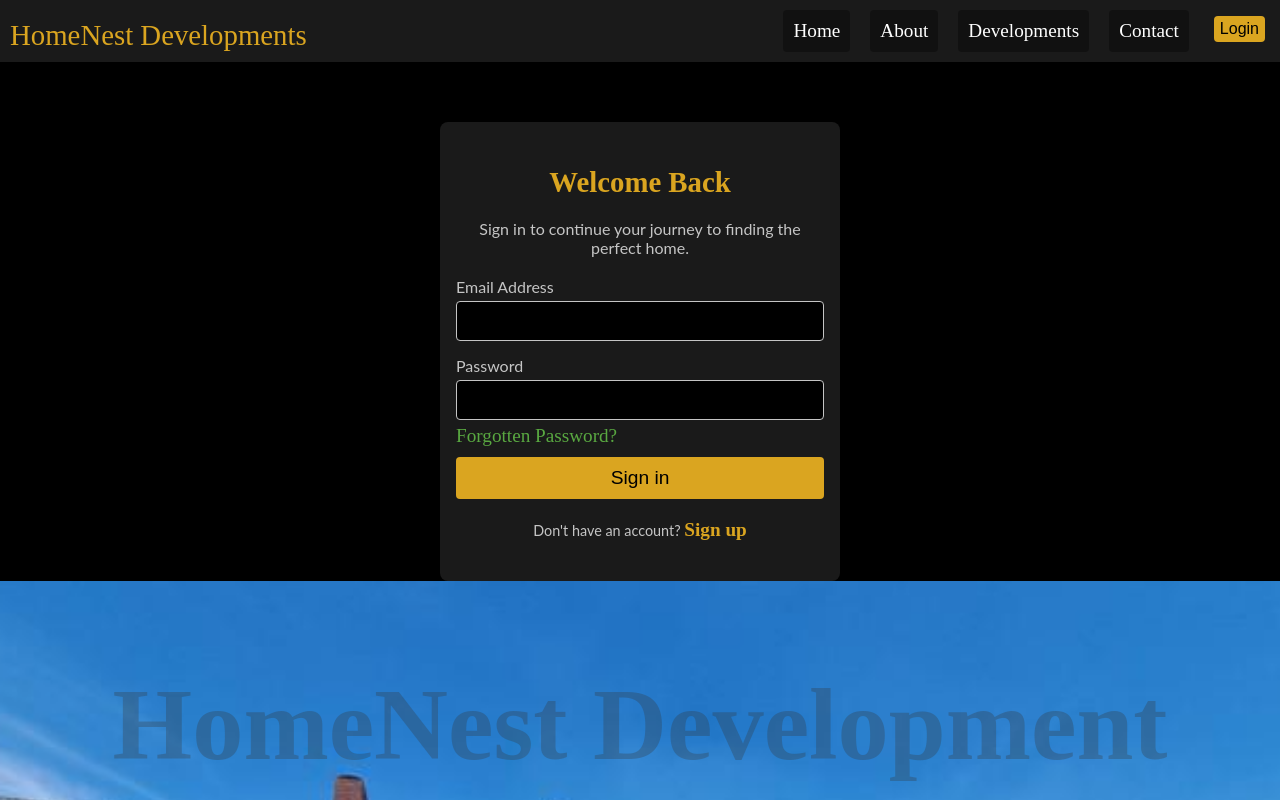
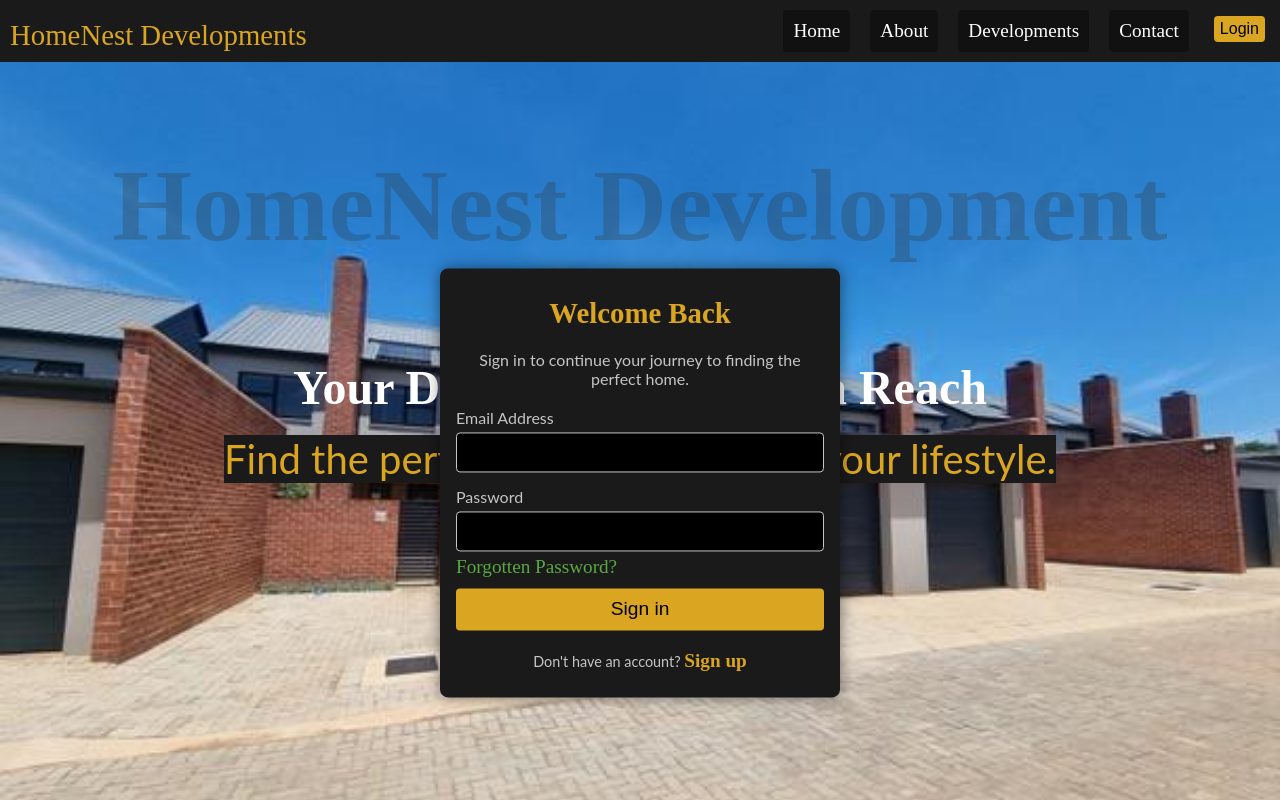
Before and after one commit to Dev-Mfundo/HomeNest-Developments, a React (Vite) app: page / in a window 1280 px wide. Shown: the top 800 px of the page. Built offline with nearby package versions, Linux system fonts and the light colour scheme.

Commit message:
Fixed the forms taking up space that it is absolute modified:   src/App.css modified:   src/index.css

```diff
--- a/src/App.css
+++ b/src/App.css
@@ -525,6 +525,12 @@ footer a:hover {
   justify-content: center;
   align-items: center;
   text-align: center;
+  position: absolute;
+  top: 55%;
+  left: 50%;
+  transform: translate(-50%,-40%);
+  min-width: 300px;
+  z-index: 1000;
 }
 
 .loader {
@@ -543,14 +549,14 @@ footer a:hover {
 }
 .form-container {
   background-color: #1a1a1a;
-  padding: 20px 16px;
+  padding: 5px 16px;
   border-radius: 8px;
   box-shadow: 0px 0px 15px rgba(0, 0, 0, 0.5);
   width: 100%;
   max-width: 400px;
   box-sizing: border-box;
-  position: relative;
   text-align: center;
+
 }
 
 h2 {
--- a/src/index.css
+++ b/src/index.css
@@ -57,7 +57,6 @@ main {
   min-width: 100%;
   display: flex;
   flex-direction: column;
-  padding-top:60px;
   margin: 0;
 }
 
```
